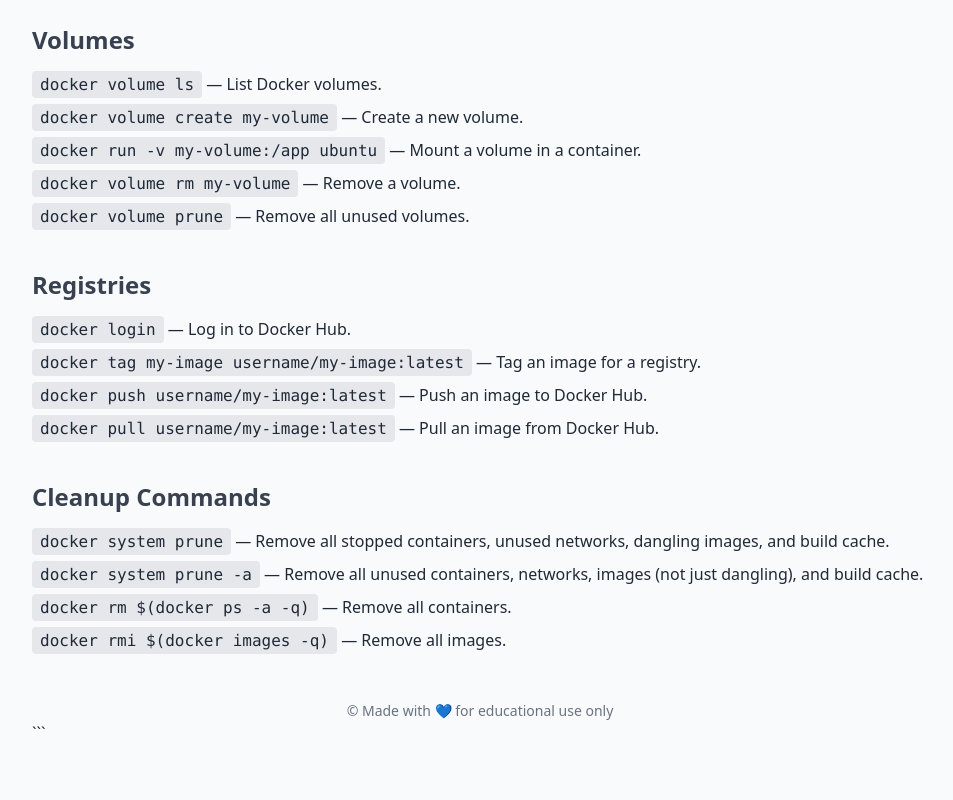
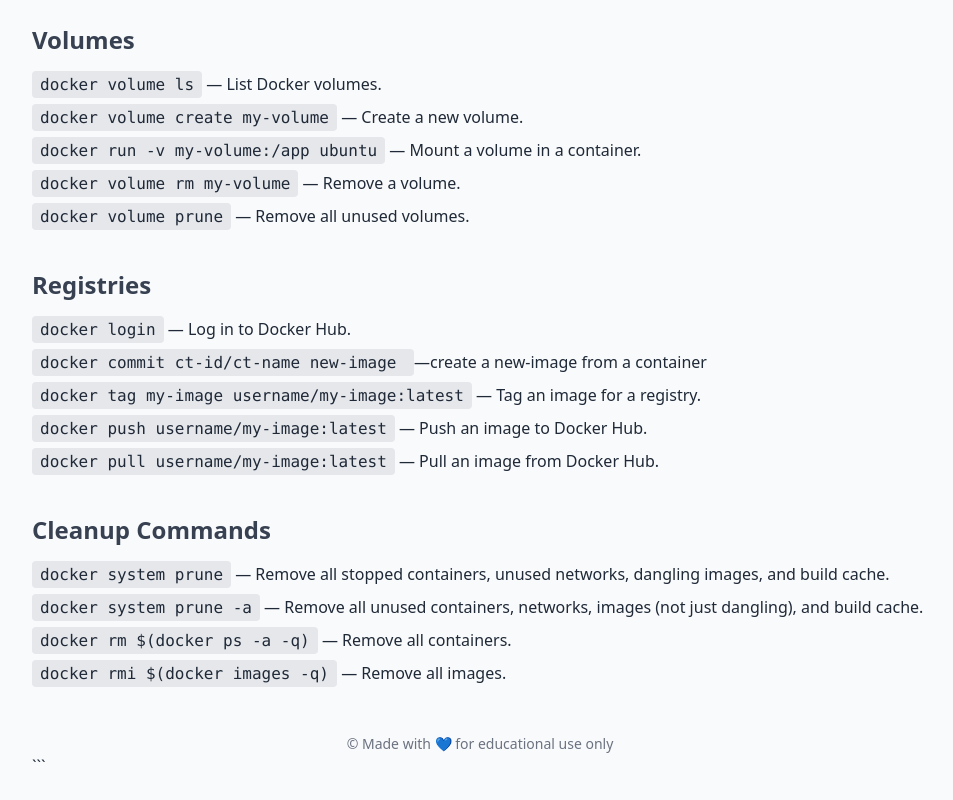
Before and after one commit to MohamedElaassal/Docker-Fundamentals, a plain HTML site: page index.html in a window 1280 px wide. Shown: the part 1220-2020 px from the top of the page, without its empty margins (160-1113 px from the left). Before the commit the page ends 1989 px from the top, so only its background shows below. Drawn offline with nearby package versions, Linux system fonts and the light colour scheme.

Commit message:
add commit command

```diff
--- a/index.html
+++ b/index.html
@@ -76,6 +76,7 @@
   <h2 class="text-2xl font-semibold text-gray-700 mb-4">Registries</h2>
   <ul class="space-y-2">
     <li><code class="bg-gray-200 px-2 py-1 rounded">docker login</code> — Log in to Docker Hub.</li>
+    <li><code class="bg-gray-200 px-2 py-1 rounded"> docker commit ct-id/ct-name new-image </code> —create a new-image from a container </li>
     <li><code class="bg-gray-200 px-2 py-1 rounded">docker tag my-image username/my-image:latest</code> — Tag an image for a registry.</li>
     <li><code class="bg-gray-200 px-2 py-1 rounded">docker push username/my-image:latest</code> — Push an image to Docker Hub.</li>
     <li><code class="bg-gray-200 px-2 py-1 rounded">docker pull username/my-image:latest</code> — Pull an image from Docker Hub.</li>
```
